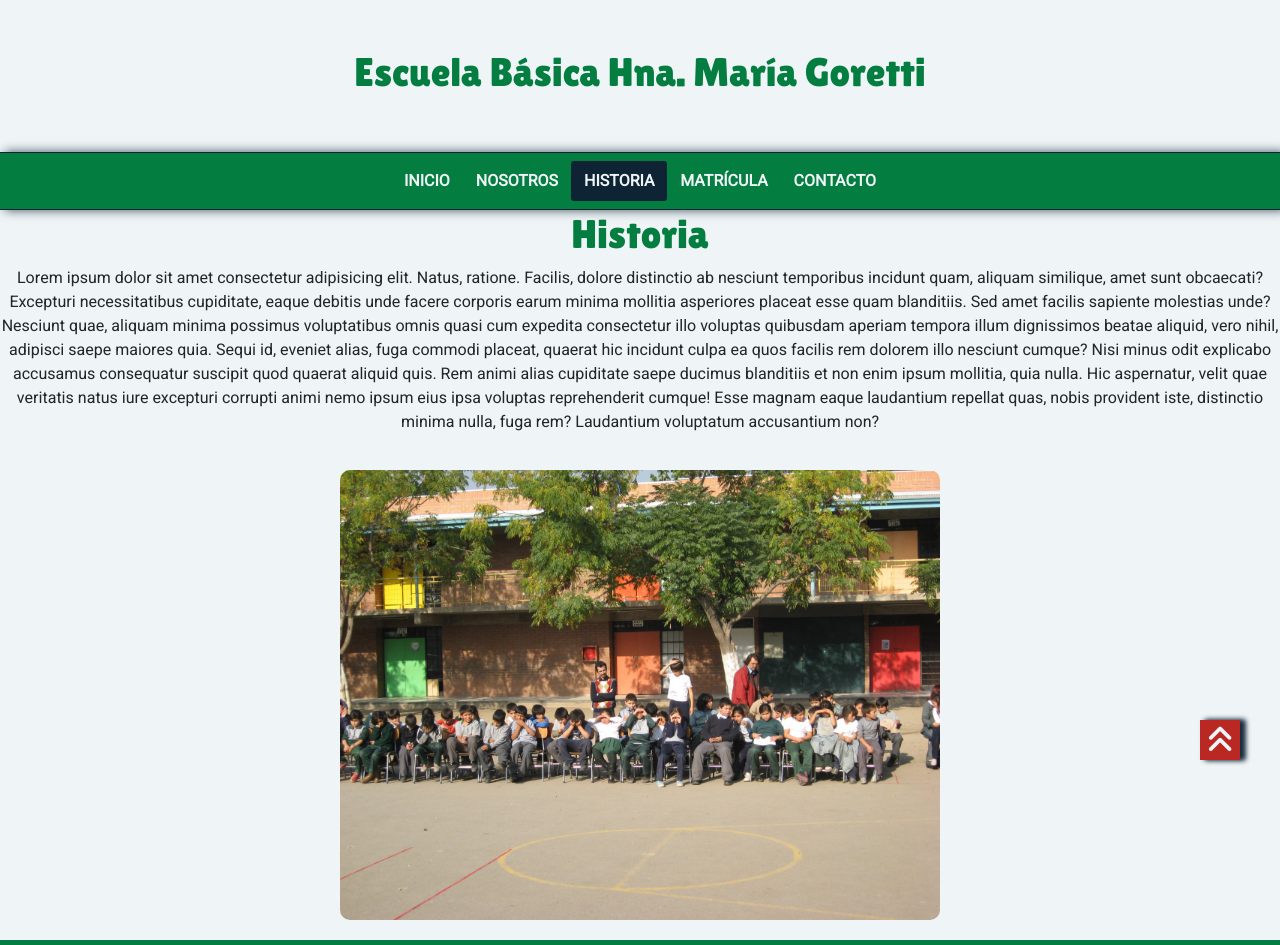
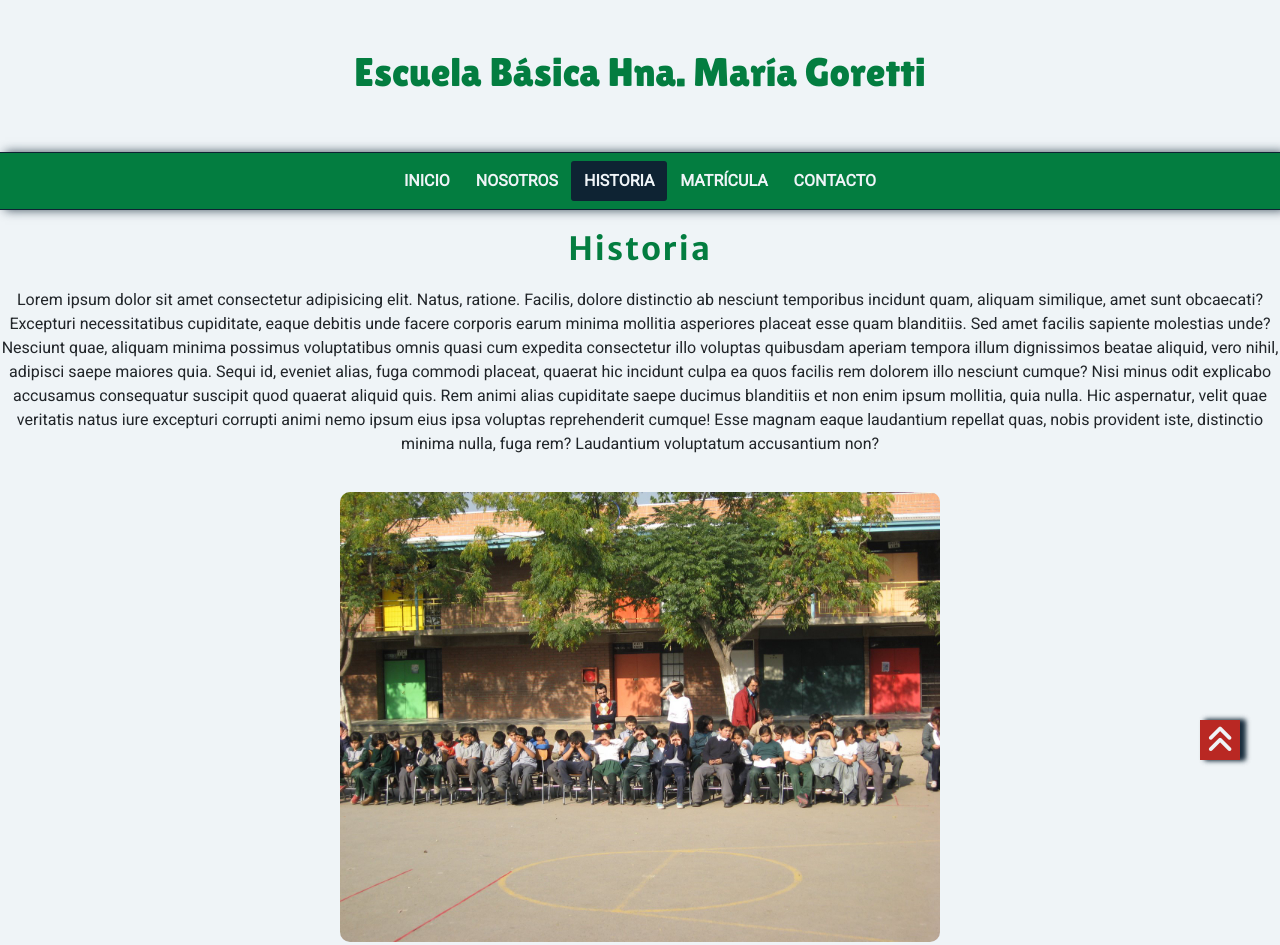
Before and after one commit to SaurioCL/PF_MauricioDelCampoM, a plain HTML site: page pages/historia.html in a window 1280 px wide. Shown: the top 945 px of the page. Drawn offline with nearby package versions, Linux system fonts and the light colour scheme.

Commit message:
correccion de titulo en historia.html
Pasa de etiqueta h1 a h2

```diff
--- a/pages/historia.html
+++ b/pages/historia.html
@@ -49,7 +49,7 @@
 <!-- main inicio-->
 <main class="flex-shrink-0">
   <div class="historia">
-    <h1>Historia</h1>
+    <h2>Historia</h2>
         <p>Lorem ipsum dolor sit amet consectetur adipisicing elit. Natus, ratione. Facilis, dolore distinctio ab nesciunt temporibus incidunt quam, aliquam similique, amet sunt obcaecati? Excepturi necessitatibus cupiditate, eaque debitis unde facere corporis earum minima mollitia asperiores placeat esse quam blanditiis. Sed amet facilis sapiente molestias unde? Nesciunt quae, aliquam minima possimus voluptatibus omnis quasi cum expedita consectetur illo voluptas quibusdam aperiam tempora illum dignissimos beatae aliquid, vero nihil, adipisci saepe maiores quia. Sequi id, eveniet alias, fuga commodi placeat, quaerat hic incidunt culpa ea quos facilis rem dolorem illo nesciunt cumque? Nisi minus odit explicabo accusamus consequatur suscipit quod quaerat aliquid quis. Rem animi alias cupiditate saepe ducimus blanditiis et non enim ipsum mollitia, quia nulla. Hic aspernatur, velit quae veritatis natus iure excepturi corrupti animi nemo ipsum eius ipsa voluptas reprehenderit cumque! Esse magnam eaque laudantium repellat quas, nobis provident iste, distinctio minima nulla, fuga rem? Laudantium voluptatum accusantium non?</p>
         <img src="../img/foto90.JPG" alt="fotografia de niños sentados para una actividad del colegio en los años 90">
   </div>
```
